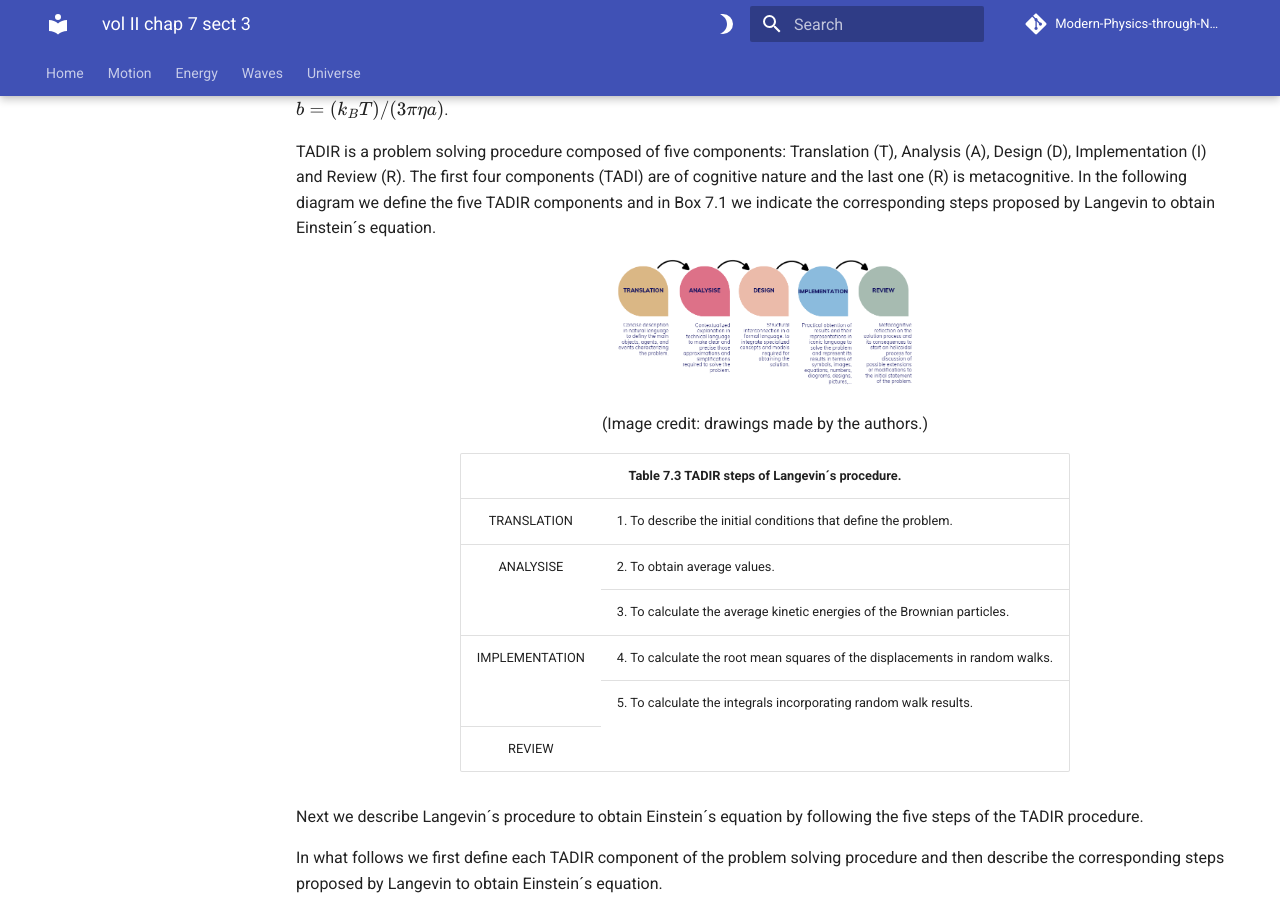
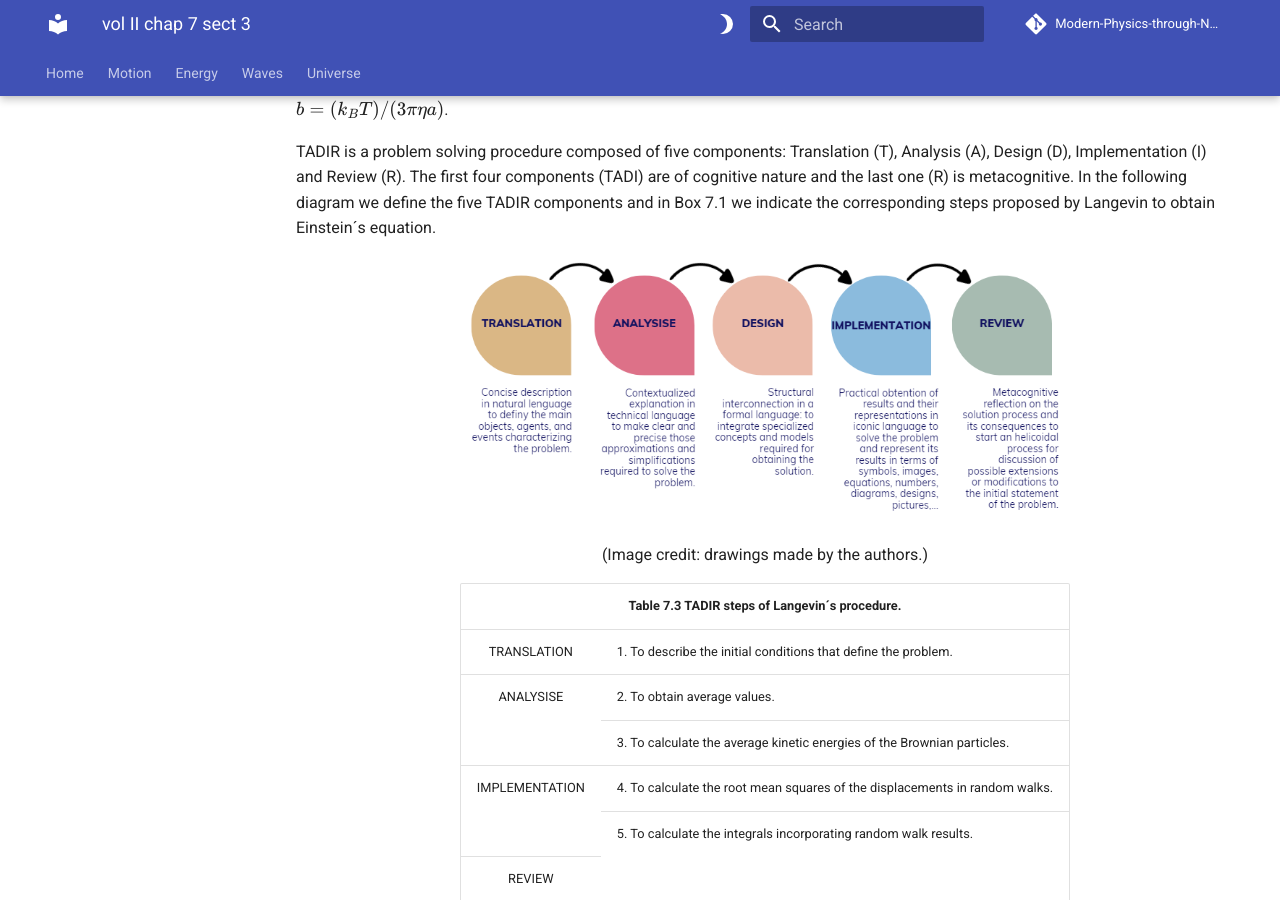
Before and after one commit to modphysnobel/modphysnobel.github.io, an MkDocs documentation site: the page built from docs/vol-II/vol-II-chap-7-sect-3.md, in a window 1280 px wide and 900 px high, scrolled down 366 px. Built offline with MkDocs 1.6.1 and Material for MkDocs 9.7.7, drawn with Linux system fonts in a browser that asks for light colours; some web fonts are replaced; comment, search, counter and statistics services are not loaded.

Commit message:
Update vol-II-chap-7-sect-3.md

```diff
--- a/docs/vol-II/vol-II-chap-7-sect-3.md
+++ b/docs/vol-II/vol-II-chap-7-sect-3.md
@@ -12,7 +12,7 @@
 TADIR is a problem solving procedure composed of five components: Translation (T), Analysis (A), Design (D), Implementation (I) and Review (R). The first four components (TADI) are of cognitive nature and the last one (R) is metacognitive. In the following diagram we define the five TADIR components and in Box 7.1 we indicate the corresponding steps proposed by Langevin to obtain Einstein´s equation.
 
 <p align="center" width="100%">
-    <img width="300" src="https://github.com/modphysnobel/modphysnobel.github.io/blob/main/docs/vol-II/figs/chap-7-sect-3-fig1.PNG?raw=true">
+    <img width="600" src="https://github.com/modphysnobel/modphysnobel.github.io/blob/main/docs/vol-II/figs/chap-7-sect-3-fig1.PNG?raw=true">
 </p>
 
 <center>
```
